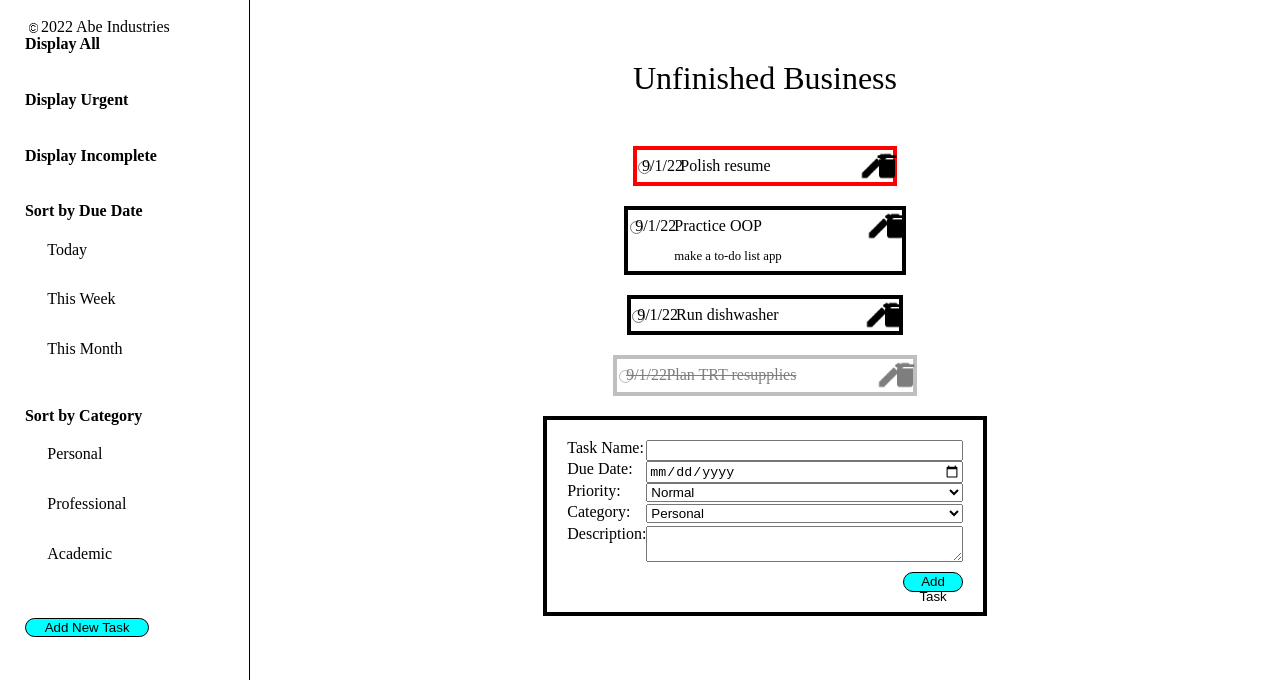
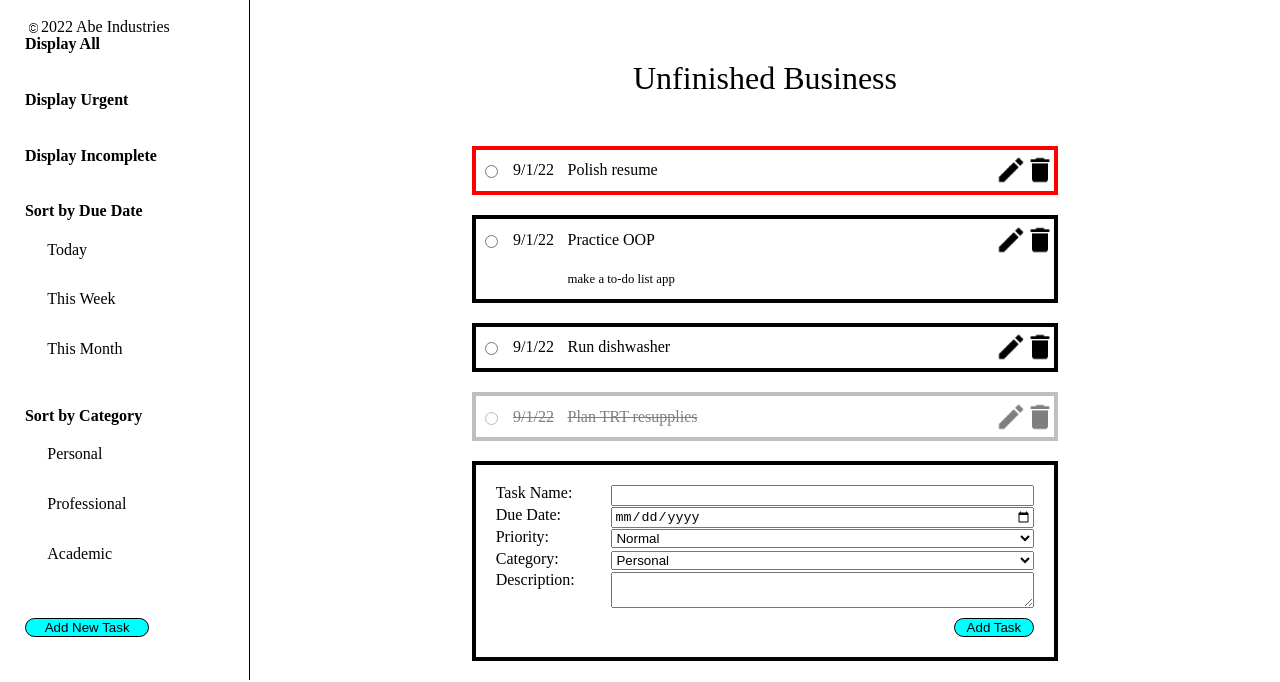
Before and after one commit to thigmotaxis/drudgery-assistant, a website built with webpack: page mockMobileIndex.html in a window 1280 px wide. Shown: the part 800-1482 px from the top of the page. Built offline with nearby package versions, Linux system fonts and the light colour scheme.

Commit message:
add mobile taskform styles

```diff
--- a/mockMobileStyle.css
+++ b/mockMobileStyle.css
@@ -234,9 +234,14 @@ table {
 .task {
   display: grid;
   grid-template-columns: 1fr 1fr 15fr 1fr 1fr;
+}
+
+.task,
+.formContainer {
   margin-top: 10px;
   margin-left: var(--main-content-margin);
   margin-right: var(--main-content-margin);
+  width: calc(100% - calc(var(--main-content-margin) * 2));
   border: 4px solid black;
 }
 
@@ -271,18 +276,17 @@ table {
 .formContainer {
   border: 4px solid black;
   margin-top: 10px;
-  margin-left: var(--main-content-margin);
-  margin-right: var(--main-content-margin);
   min-height: 25vh;
+  padding: 1rem;
   display: flex;
   flex-direction: column;
 }
 
 .inputGroup {
   display: grid;
-  grid-template-columns: 1fr 2.5fr;
+  grid-template-columns: 100px calc(100% - 100px);
+  column-gap: 10px;
   place-items: start;
-  height: clamp(24px, 5vh, 28px);
 }
 
 .formContainer input,
@@ -325,4 +329,9 @@ button {
   .toDos {
     width: calc(100vw - var(--sideBarWidth));
   }
+
+  .task,
+  .formContainer {
+    width: clamp(300px, 70%, 900px);
+  }
 }
```
